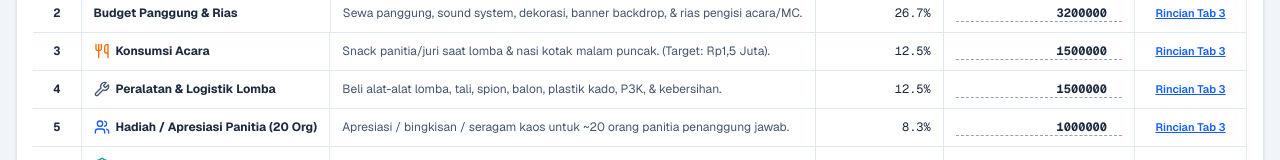
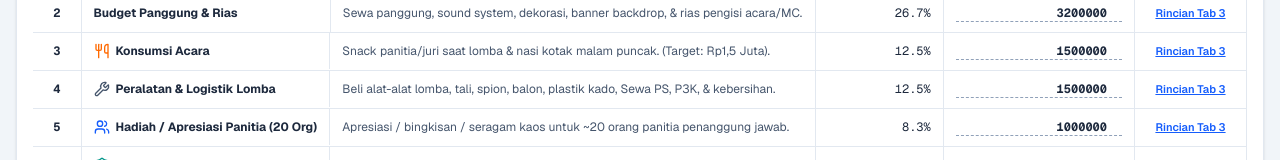
Before and after one commit to mahardikaindra/agustusan, a Next.js app: page / in a window 1280 px wide. Shown: the part 402-562 px from the top of the page. Built offline with nearby package versions, Linux system fonts and the light colour scheme.

Commit message:
Update: App

```diff
--- a/app/page.tsx
+++ b/app/page.tsx
@@ -554,7 +554,7 @@ export default function App() {
                         <Wrench className="w-4 h-4 text-slate-600" /> Peralatan & Logistik Lomba
                       </td>
                       <td className="py-2.5 px-3 border-r border-slate-200 text-slate-600">
-                        Beli alat-alat lomba, tali, spion, balon, plastik kado, P3K, & kebersihan.
+                        Beli alat-alat lomba, tali, spion, balon, plastik kado, Sewa PS, P3K, & kebersihan.
                       </td>
                       <td className="py-2.5 px-3 border-r border-slate-200 text-right font-mono">
                         {((posBudget.peralatan / totalBudget) * 100).toFixed(1)}%
@@ -1143,7 +1143,7 @@ export default function App() {
                   <div className="flex justify-between items-center p-2 bg-slate-50 rounded border border-slate-200">
                     <div>
                       <div className="font-bold text-slate-800">Bahan & Alat Lomba (21 Cabang)</div>
-                      <div className="text-[10px] text-slate-500">Kerupuk, spion, kerucut, spon, balon, bola, dll</div>
+                      <div className="text-[10px] text-slate-500">Kerupuk, spion, kerucut, spon, balon, bola, Sewa PS dll</div>
                     </div>
                     <div className="font-mono font-bold text-slate-700">Rp800.000</div>
                   </div>
```
